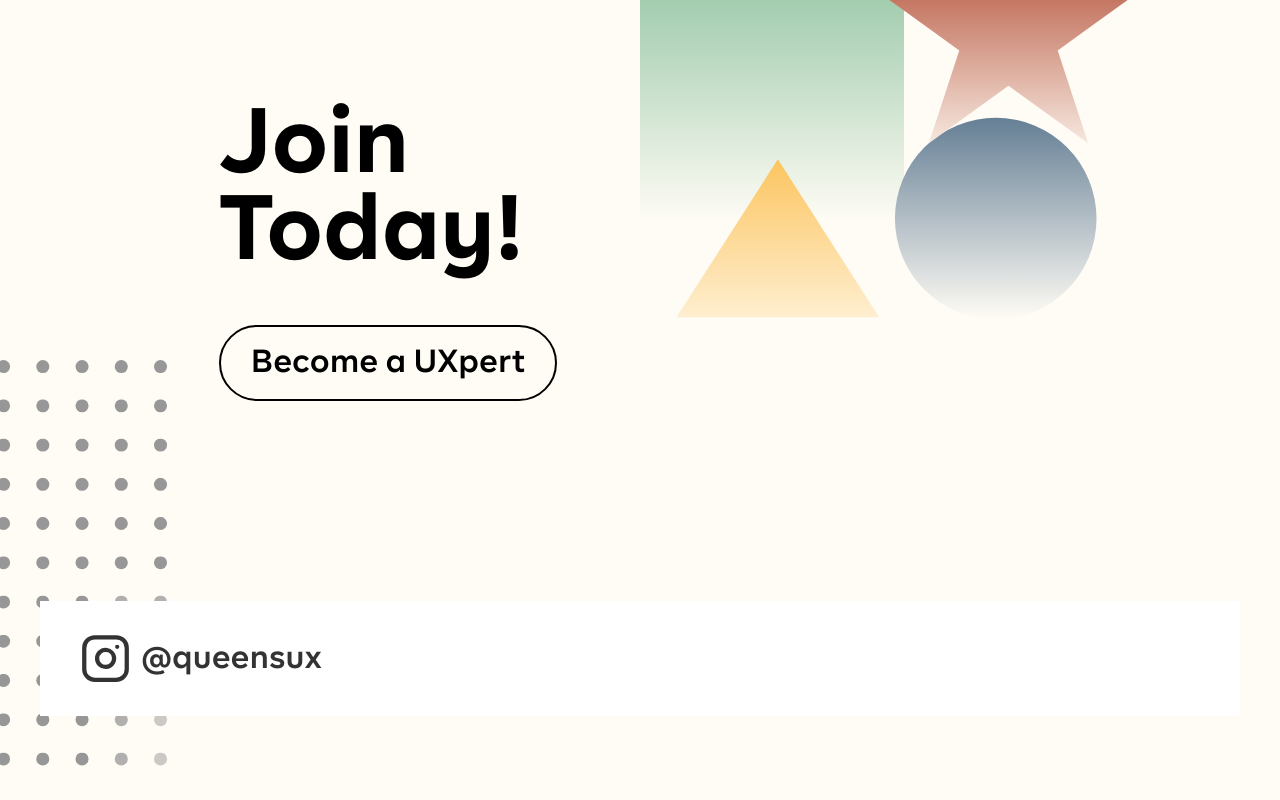
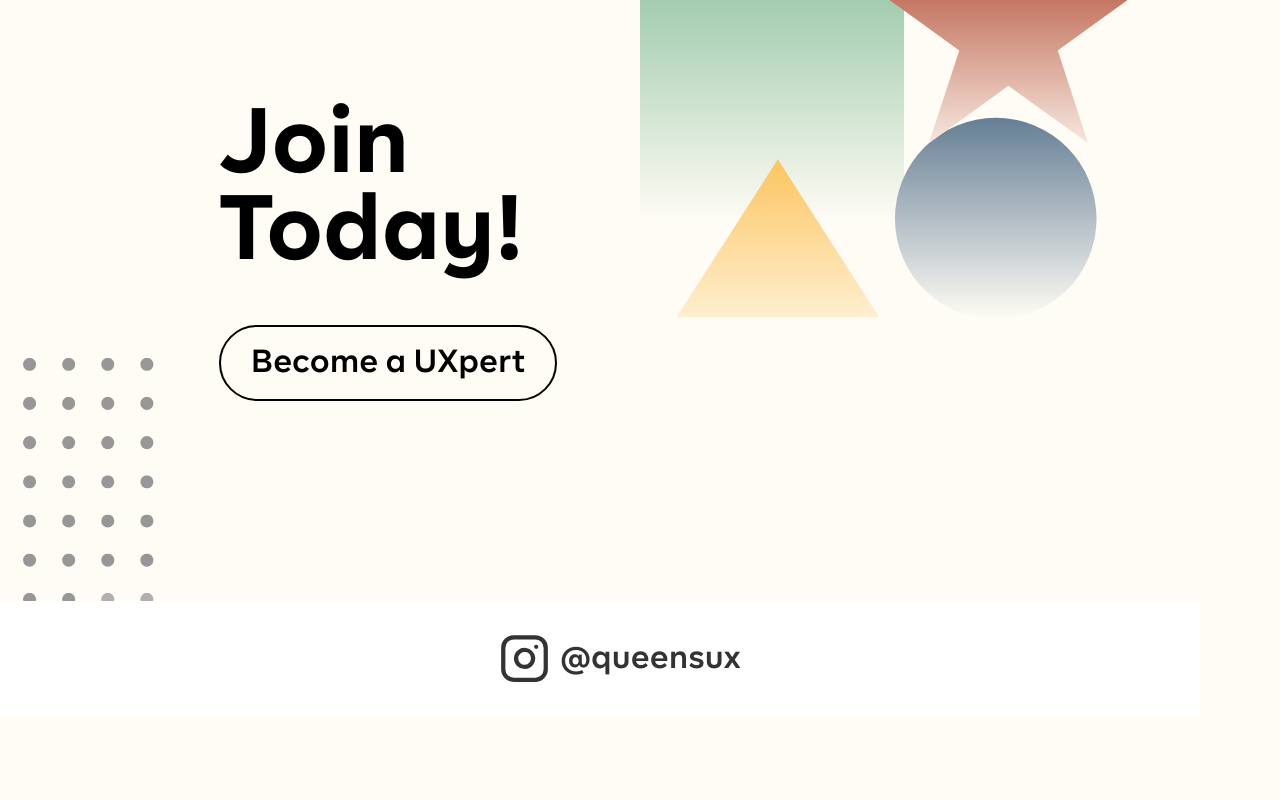
Before and after one commit to mukit-rahman1/ux, a React (Vite) app in the folder uxWeb/: page / in a window 1280 px wide. Shown: the part 2009-2809 px from the top of the page. After the commit the page ends 2725 px from the top, so only its background shows below. Built offline with nearby package versions, Linux system fonts and the light colour scheme.

Commit message:
Fixed Homepage Positioning

```diff
--- a/uxWeb/src/pages/homepage.jsx
+++ b/uxWeb/src/pages/homepage.jsx
@@ -9,7 +9,7 @@ export default function Home() {
             <img src="../Dot Grid.svg" alt="Dot Grid"/>
         </div>
         <div className="dot-grid-2">
-            <img src="../Dot Grid.svg" alt="Dot Grid"/>
+            <img src="../Dot Grid-cropped.svg" alt="Dot Grid"/>
         </div>
 
 
--- a/uxWeb/src/styles/homepage.css
+++ b/uxWeb/src/styles/homepage.css
@@ -62,7 +62,7 @@
   .dot-grid-1 {
     position: absolute;
     top: 15.35%;
-    right: 8%;
+    right: 7%;
     transform: translate(50%, -50%);
 
     z-index: 1;
@@ -75,7 +75,7 @@
 
   .dot-grid-2 {
     position: absolute;
-    top: 95%;
+    top: 92.1%;
     left: 6%;
     transform: translate(-50%, -50%);
 
--- a/uxWeb/src/styles/homepage/footer.css
+++ b/uxWeb/src/styles/homepage/footer.css
@@ -1,14 +1,17 @@
   /* Footer */
   .main-footer {
     position: relative;
+    width: 100vw;
+    left: 50%;
+    right: 50%;
+    margin-left: -50vw;
+    margin-right: -50vw;
     padding: 2rem 0;
     margin-top: 4rem;
     background-color: #FFFFFF;
-
-
     display: flex;
     flex-direction: column;
-    align-items: flex-start;
+    align-items: center;
     justify-content: center;
     z-index: 3;
   }
```
Also changed, not shown: uxWeb/public/Dot Grid cropped.svg (deleted), uxWeb/public/Dot Grid-cropped.svg (added).
